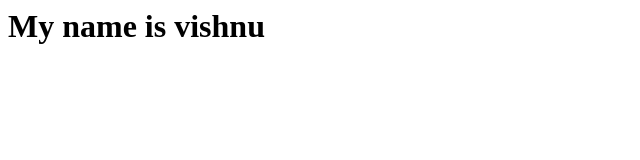
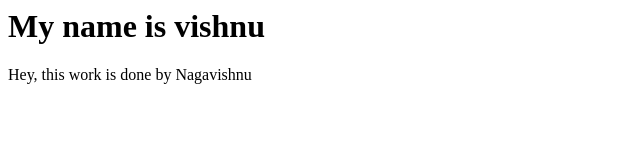
Before and after one commit to Nagavishnu007/Project-first, a plain HTML site: page Index.html in a window 1280 px wide. Shown: the whole page, without its empty margins (0-640 px from the left). Drawn offline with Linux system fonts and the light colour scheme.

Commit message:
vishnu added one paragraph

```diff
--- a/Index.html
+++ b/Index.html
@@ -1,5 +1,6 @@
 <html>
    <body>
        <h1>My name is vishnu</h1>
+       <p>Hey, this work is done by Nagavishnu</p>
   </body>
 </html>
```
